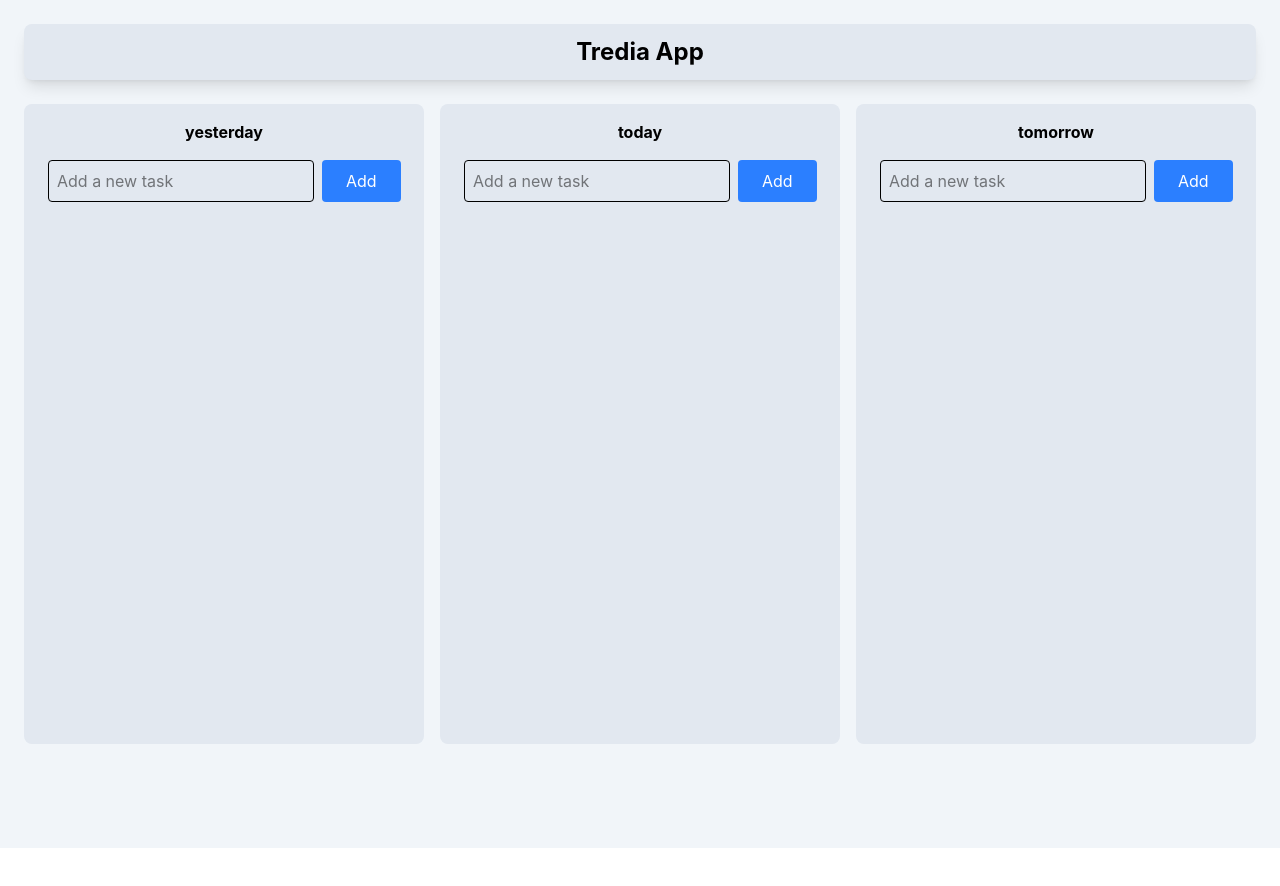
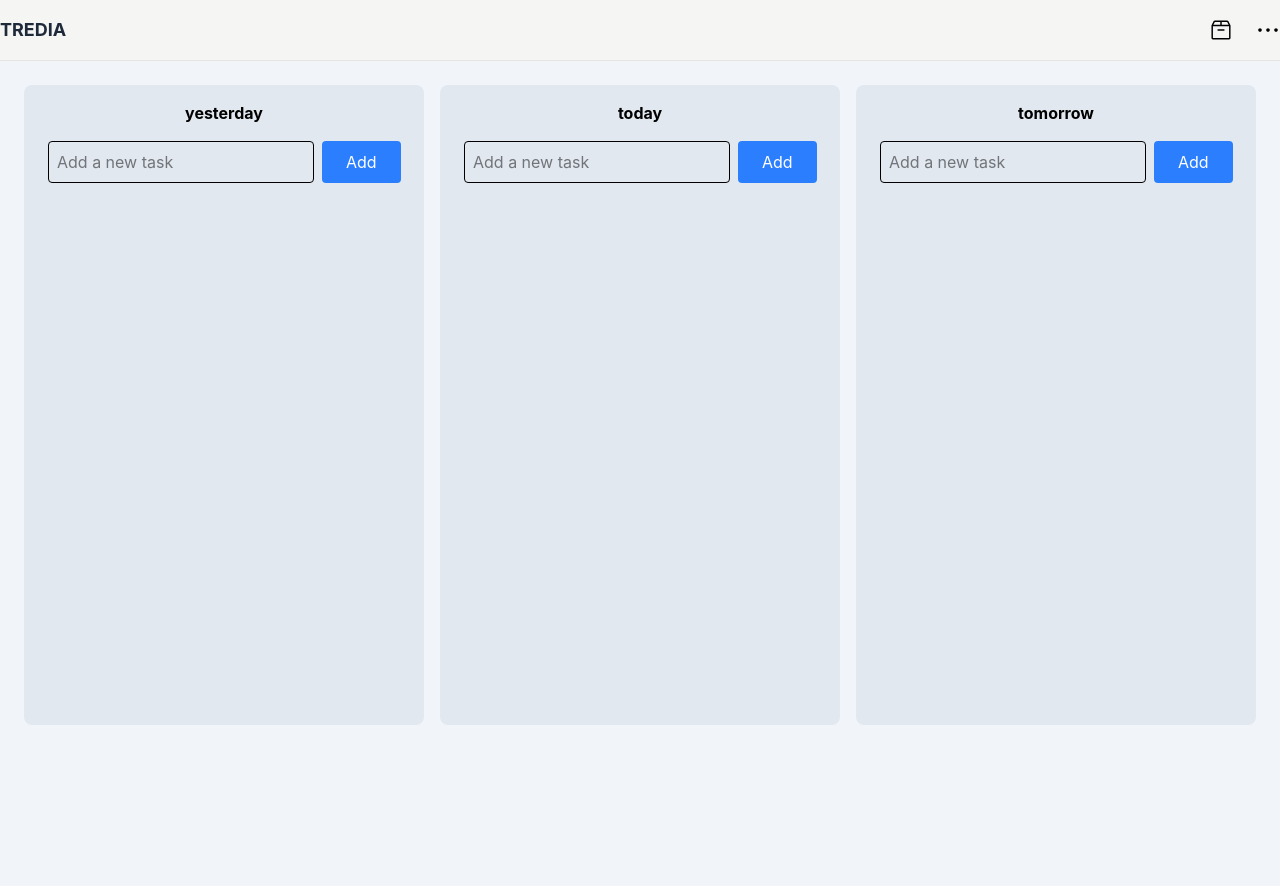
Before and after one commit to castrobuilds/tredia-app-demo, a React (Vite) app: page / in a window 1280 px wide. Shown: the top 886 px of the page. Before the commit the page ends 848 px from the top, so only its background shows below. Built offline with nearby package versions, Linux system fonts and the light colour scheme.

Commit message:
simple navbar

```diff
--- a/package.json
+++ b/package.json
@@ -17,6 +17,7 @@
     "framer-motion": "^12.40.0",
     "react": "^19.2.6",
     "react-dom": "^19.2.6",
+    "react-icons": "^5.6.0",
     "tailwindcss": "^4.3.1",
     "use-sync-external-store": "^1.6.0",
     "zustand": "^5.0.14"
--- a/src/App.tsx
+++ b/src/App.tsx
@@ -15,6 +15,7 @@ import type { ColumnKey } from "./types/Task";
 import TaskCard from "./components/TaskCard";
 import { shallow } from "zustand/shallow";
 import { useUIStore } from "./store/useUIStore";
+import NavBar from "./components/NavBar";
 
 export default function App() {
   const moveTask = useTaskStore((s) => s.moveTask);
@@ -79,6 +80,7 @@ export default function App() {
       onDragOver={undefined}
       onDragEnd={handleDragEnd}
     >
+      <NavBar />
       <Board />
 
       {/* Floating Card */}
--- a/src/components/Board.tsx
+++ b/src/components/Board.tsx
@@ -5,10 +5,6 @@ export default function Board() {
     <main className="p-6 bg-slate-100">
       <div className="w-full mx-auto h-screen">
         <div className="flex flex-col items-center space-y-6 h-full">
-          <div className="w-full mx-auto bg-slate-200 rounded-lg shadow-lg p-3">
-            <h1 className="text-2xl font-bold text-center">Tredia App</h1>
-          </div>
-
           <div className="grid grid-cols-3 gap-4">
             {["yesterday", "today", "tomorrow"].map((col) => (
               <Column key={col} column={col as any} />
--- /dev/null
+++ b/src/components/NavBar.tsx
@@ -0,0 +1,19 @@
+import { RxArchive, RxDotsHorizontal } from "react-icons/rx";
+
+export default function NavBar() {
+  return (
+    <nav className="bg-stone-100 py-4 shadow-md border-b border-stone-200">
+      <div className="container mx-auto flex justify-between items-center">
+        <h1 className="text-gray-800 text-lg font-bold">TREDIA</h1>
+        <div className="flex items-center space-x-6">
+          <button className="rounded-full hover:bg-stone-200 transition-colors cursor-pointer">
+            <RxArchive size={22} />
+          </button>
+          <button className=" rounded-full hover:bg-stone-200 transition-colors cursor-pointer">
+            <RxDotsHorizontal size={24} />
+          </button>
+        </div>
+      </div>
+    </nav>
+  );
+}
```
Also changed, not shown: 1 other file (tests, documents, lock files or other folders).
